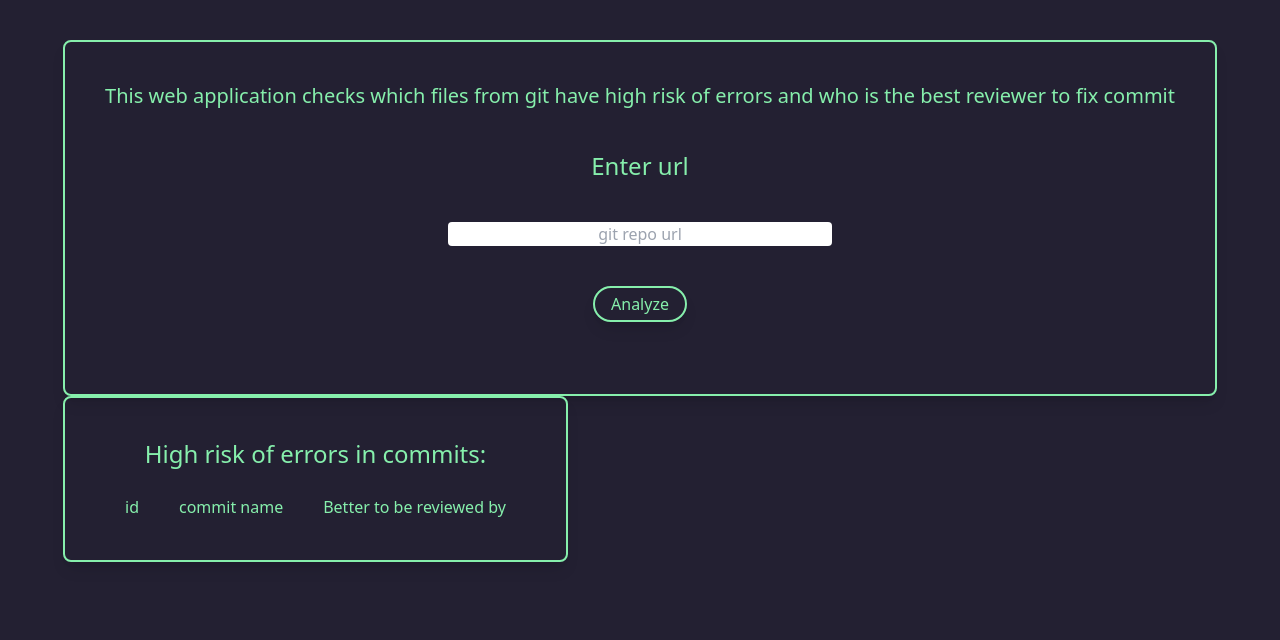
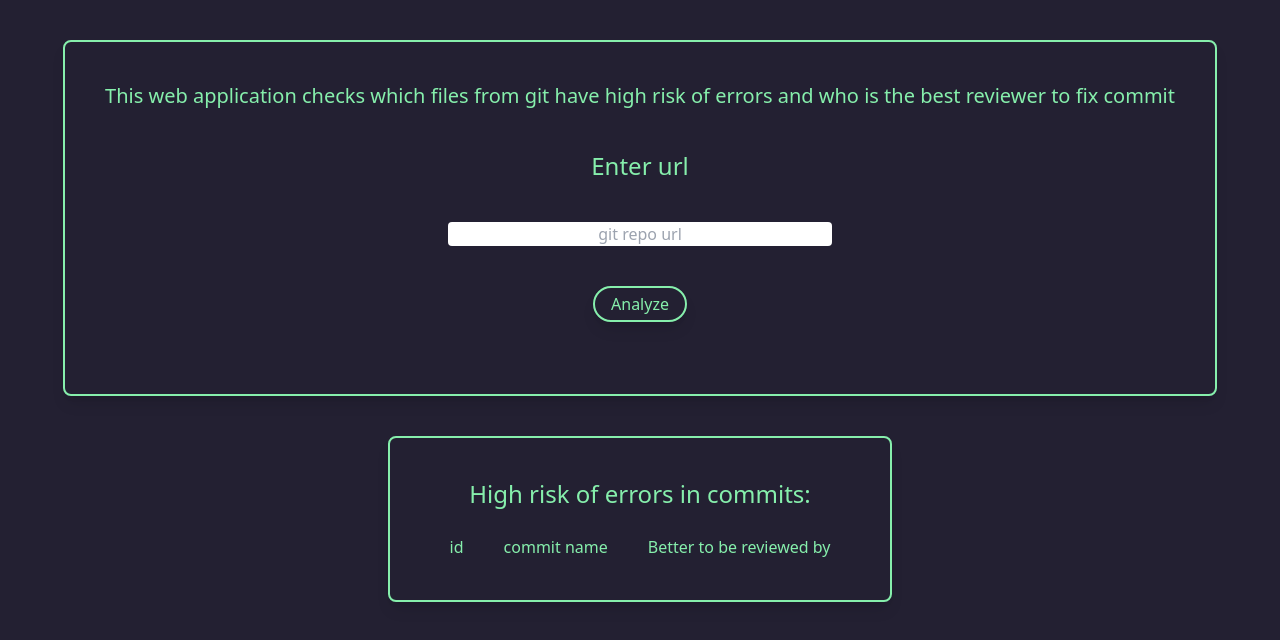
Before and after one commit to De-ad/BeCoderHackFinal, a React (Create React App) app in the folder frontend/: page / in a window 1280 px wide. Shown: the top 640 px of the page. Built offline with nearby package versions, Linux system fonts and the light colour scheme.

Commit message:
fix table position

```diff
--- a/frontend/src/components/MainPage.jsx
+++ b/frontend/src/components/MainPage.jsx
@@ -4,7 +4,6 @@ import { Results } from "./Results";
 function MainPage(){
     return(
         <div className=" grid justify-items-center p-10 font-thin space-y-10">
-            {/* <Form /> */}
             <Results />
         </div>
     );
--- a/frontend/src/components/Results.jsx
+++ b/frontend/src/components/Results.jsx
@@ -37,6 +37,7 @@ export class Results extends Component {
       const line = "This web application checks which files from git have high risk of errors and who is the best reviewer to fix commit"
       return (
         <div>
+          <div className="grid space-y-10 place-items-center">
           <div className="grid p-10 space-y-10 border-green-300 border-2 shadow-lg place-items-center rounded-lg w-fit">
             <div className="text-green-300 text-xl">{line}</div>
             <div className="text-green-300 text-center text-2xl"> Enter url</div>
@@ -62,6 +63,7 @@ export class Results extends Component {
             <CommitTable commits={this.state.commits} />
           </div>
           </div>
+        </div>
       );
     }
   }
```
Lines whose indentation alone changed are shown as unchanged.
